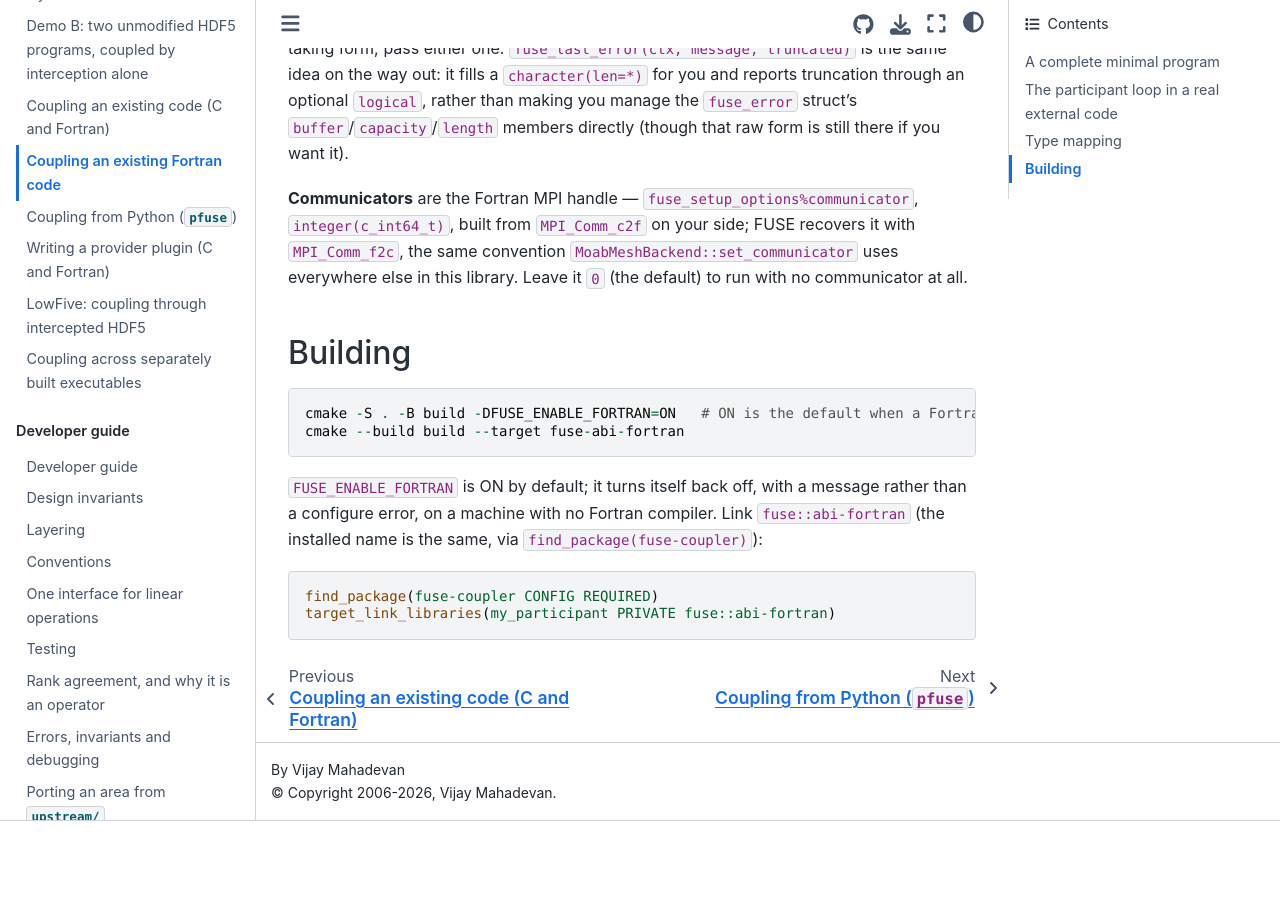
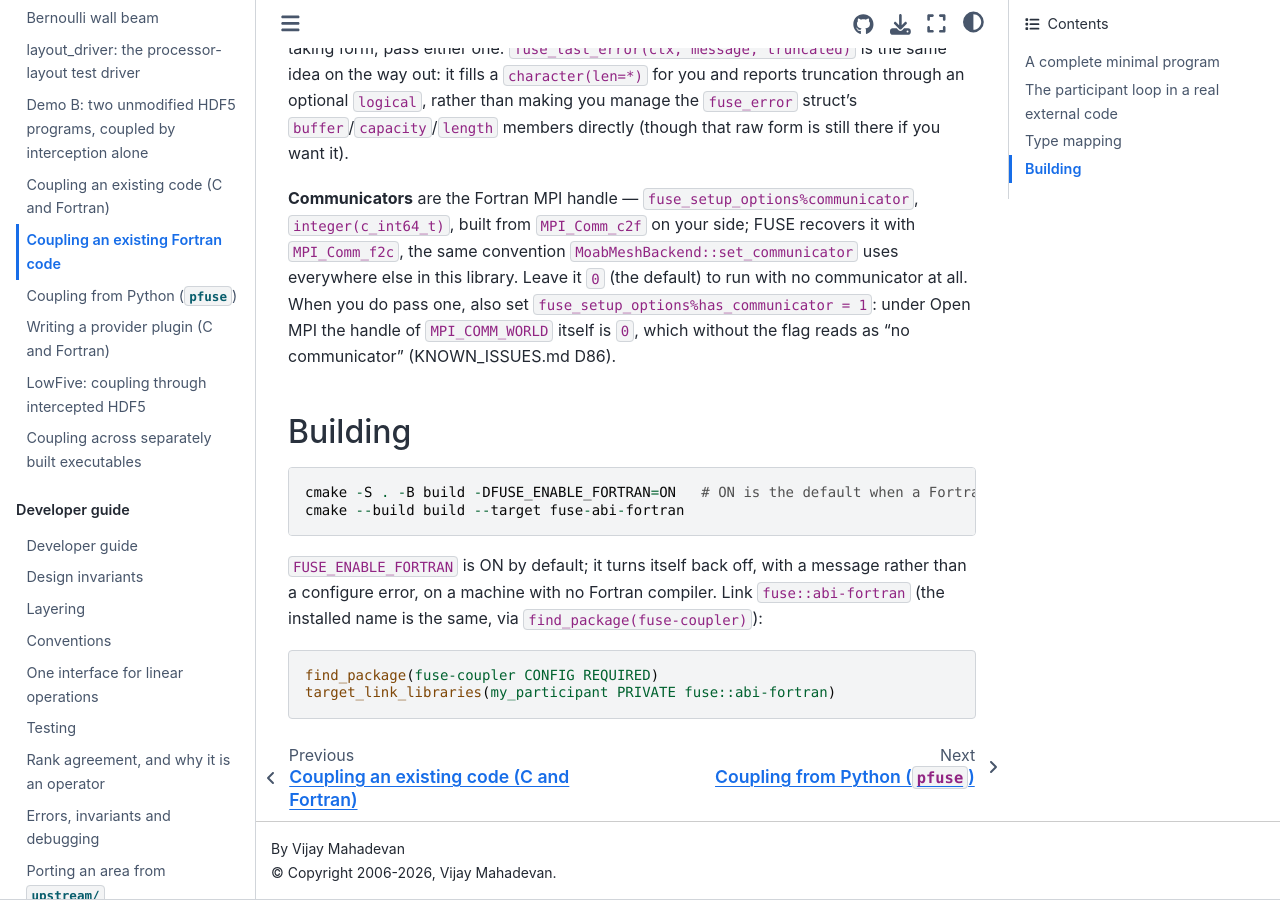
Before and after one commit to vijaysm/fuse, a Sphinx documentation site: the page built from docs/user/fortran.md, in a window 1280 px wide and 900 px high, scrolled down 3344 px. Built offline with Sphinx 7.4.7 and the Sphinx Book theme 1.1.4, drawn with Linux system fonts in a browser that asks for light colours; before the commit the page ends 4165 px from its top, so only the background shows below that.

Commit message:
Declare the eigen-only anderson_reference and accel_names tests gated
Both are registered only under FUSE_LINALG_BACKEND_IS_EIGEN, so the test-registration audit failed every builtin-backend configure; the Fortran guide also gains the has_communicator note (D86).

Co-Authored-By: Claude Opus 5.5 <noreply@anthropic.com>
Claude-Session: https://claude.ai/code/session_01J3nydgrgBYWD9tEmRDcpWt

```diff
--- a/docs/user/fortran.md
+++ b/docs/user/fortran.md
@@ -122,7 +122,9 @@ form is still there if you want it).
 **Communicators** are the Fortran MPI handle — `fuse_setup_options%communicator`, `integer(c_int64_t)`,
 built from `MPI_Comm_c2f` on your side; FUSE recovers it with `MPI_Comm_f2c`, the same convention
 `MoabMeshBackend::set_communicator` uses everywhere else in this library. Leave it `0` (the default)
-to run with no communicator at all.
+to run with no communicator at all. When you do pass one, also set
+`fuse_setup_options%has_communicator = 1`: under Open MPI the handle of `MPI_COMM_WORLD` itself is
+`0`, which without the flag reads as "no communicator" (KNOWN_ISSUES.md D86).
 
 ## Building
 
```
Also changed, not shown: 1 other file.
